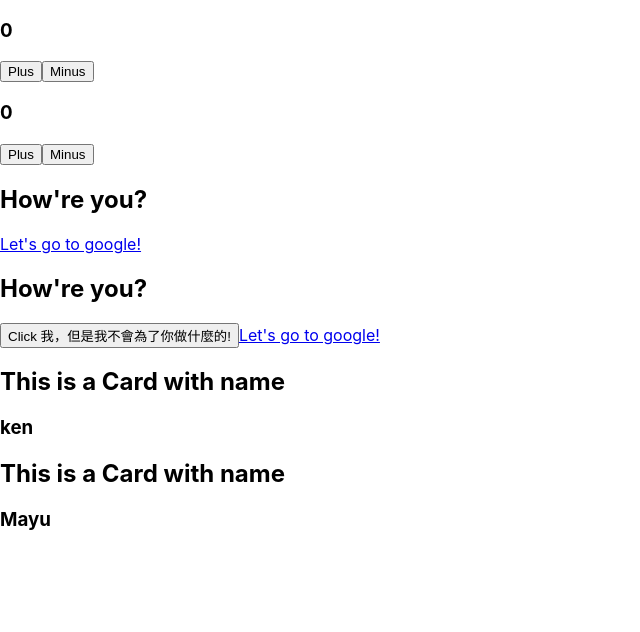
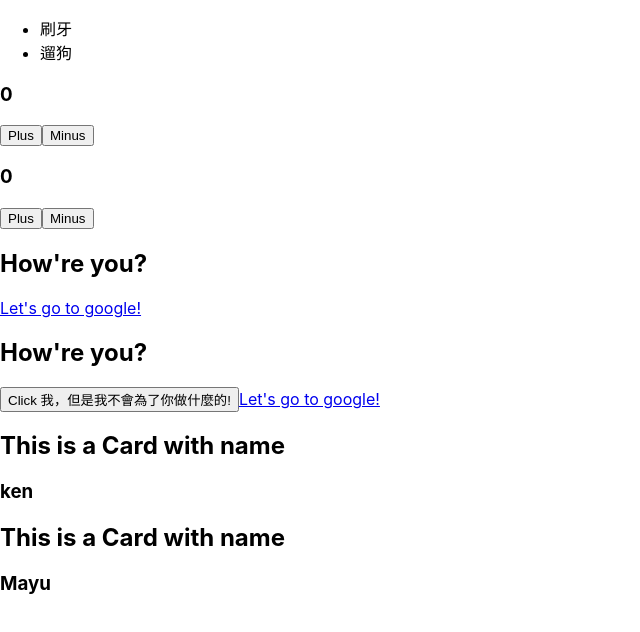
Before and after one commit to YouMinTW/react-tutorial, a React (Create React App) app: page / in a window 1280 px wide. Shown: the top 632 px of the page, without its empty margins (0-640 px from the left). Built offline with nearby package versions, Linux system fonts and the light colour scheme.

Commit message:
來個Todo List吧？！

```diff
--- a/src/App.js
+++ b/src/App.js
@@ -3,12 +3,14 @@ import Card from './Card'
 import CardWithLink from './CardWithLink';
 import OldStyleCardWithLink from './OldStyleCardWithLink';
 import Counter from './Counter'
+import TodoCollection from './TodoCollection';
 // 來寫個從外部引進的元件吧!
 // 再來寫個含有 h2 (how're you), a (let's google導去google)的元件吧
 
 function App() {
   return (
     <div className="App">
+      <TodoCollection />
       <Counter />
       <Counter />
       <CardWithLink />
--- /dev/null
+++ b/src/TodoCollection.js
@@ -0,0 +1,11 @@
+import React from 'react'
+
+const TodoCollection = () => {
+  const [ todos,setTodos ] = React.useState([{name:'刷牙',done:false},{name:'遛狗',done:false}])
+  return (
+    <ul>
+      { todos.map(todo => <li>{todo.name}</li>) }
+    </ul>
+  )
+}
+export default TodoCollection
```
